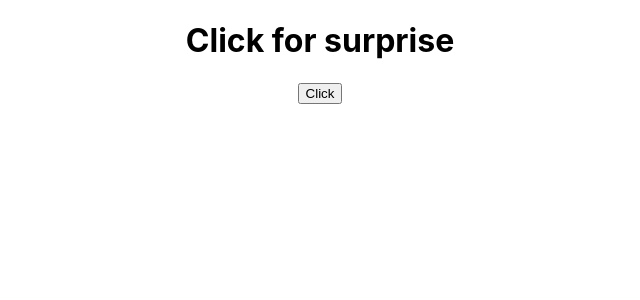
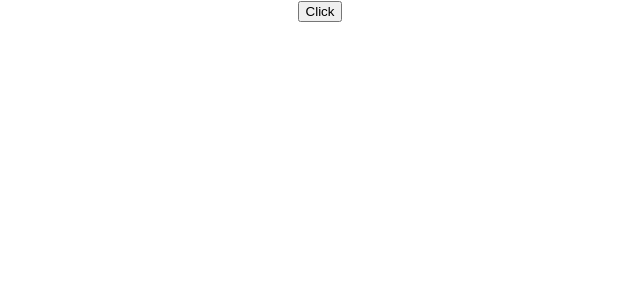
Before and after one commit to Krishnaprasad15/React, a React (Create React App) app: page / in a window 1280 px wide. Shown: the top 300 px of the page, without its empty margins (320-960 px from the left). Built offline with nearby package versions, Linux system fonts and the light colour scheme.

Commit message:
methods as props

```diff
--- a/src/App.js
+++ b/src/App.js
@@ -7,7 +7,8 @@
 // import Counter from "./components/Counter"
 // import ClickFunction from './components/clickFunction';
 // import ClickClass from './components/clickClass';
-import BindEvent from './components/BindEvent';
+// import BindEvent from './components/BindEvent';
+import ParentComp from './components/ParentComp';
 function App() {
   return (
     <div className="App">
@@ -17,7 +18,8 @@
       {/* <Counter/> */}
       {/* <ClickFunction/> */}
       {/* <ClickClass/> */}
-      <BindEvent/>
+      {/* <BindEvent/> */}
+      <ParentComp/>
     </div>
   );
 }
--- /dev/null
+++ b/src/components/ChildComp.js
@@ -0,0 +1,11 @@
+import React from 'react'
+
+function ChildComp(props) {
+  return (
+    <div>
+      <button onClick={props.greetHandler}>Click</button>
+    </div>
+  )
+}
+
+export default ChildComp
--- /dev/null
+++ b/src/components/ParentComp.js
@@ -0,0 +1,22 @@
+import React, { Component } from 'react'
+import ChildComp from './ChildComp'
+class ParentComp extends Component {
+    constructor(){
+        super()
+        this.state={
+            parentName:"Parent"
+        }
+    }
+    greetPar=()=>{
+        alert(`Hello ${this.state.parentName}`)
+    }
+  render() {
+    return (
+      <div>
+        <ChildComp greetHandler={this.greetPar}/>
+      </div>
+    )
+  }
+}
+
+export default ParentComp
```
